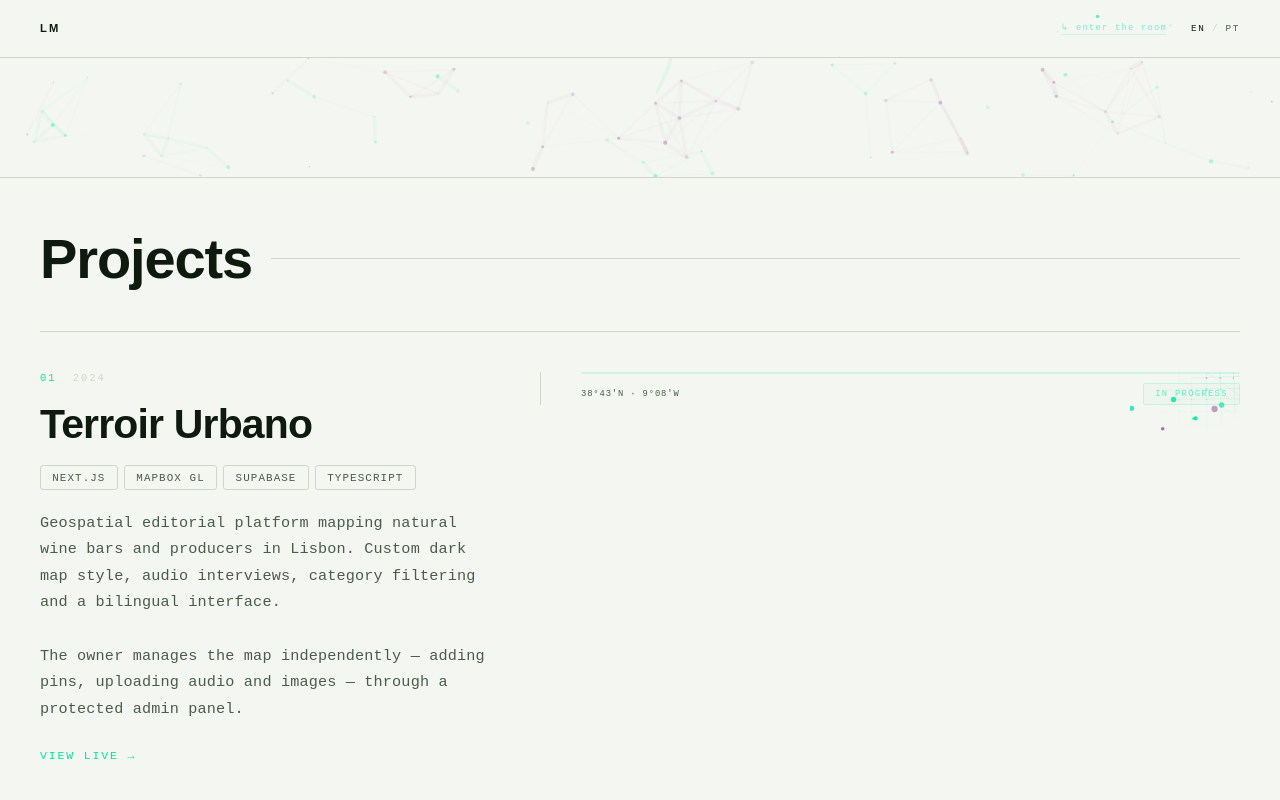
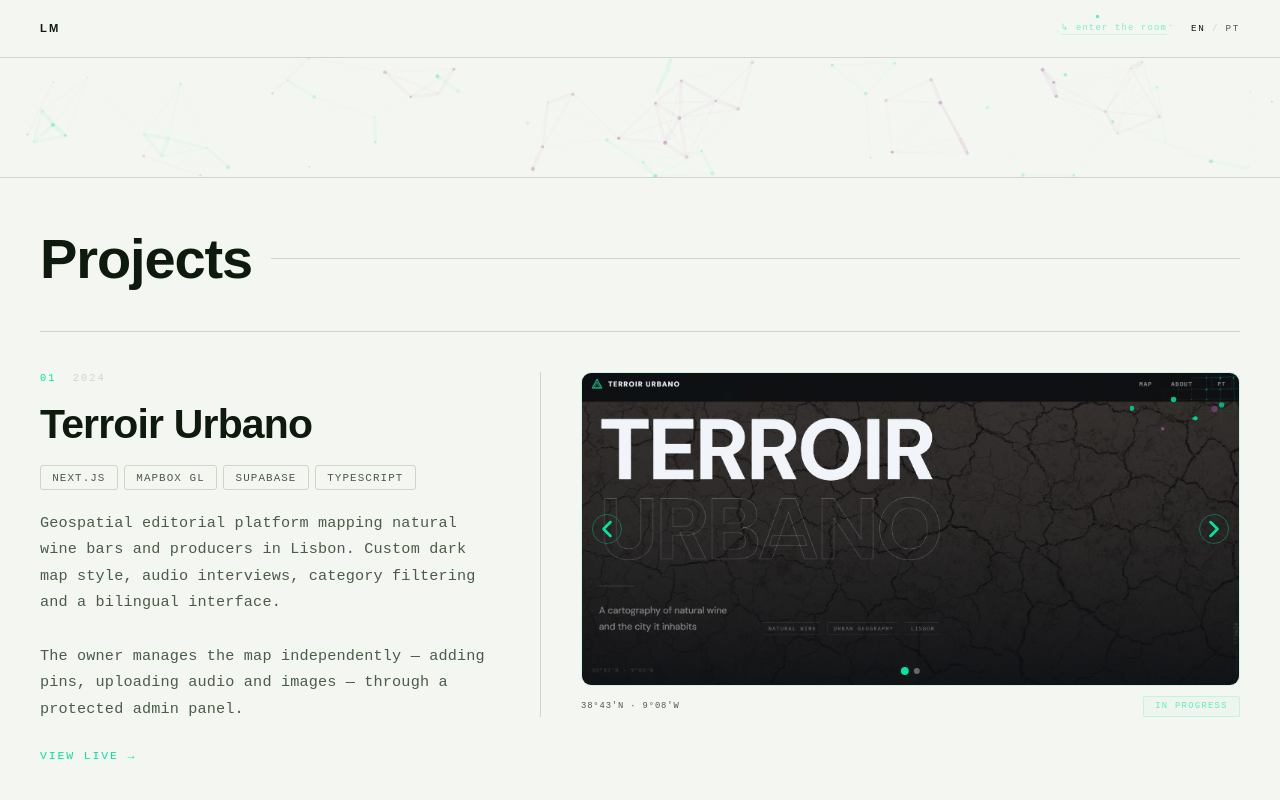
Before and after one commit to lmacanda/LMportfolio, a React (Vite) app: page / in a window 1280 px wide. Shown: the top 800 px of the page. Built offline with nearby package versions, Linux system fonts and the light colour scheme; a web font is replaced by a local one.

Commit message:
pre swipe version

```diff
--- a/src/components/ProjectFrame.module.css
+++ b/src/components/ProjectFrame.module.css
@@ -145,7 +145,6 @@
   overflow: hidden;
   border: 1px solid rgba(0, 229, 160, 0.15);
   background: transparent;
-  touch-action: pan-y; /* let vertical page scroll through; horizontal drag is handled by JS as a swipe */
 }
 
 .carouselSlide {
--- a/src/components/ProjectImage.tsx
+++ b/src/components/ProjectImage.tsx
@@ -141,43 +141,7 @@ export default function ProjectImage({ project }: ProjectImageProps) {
   const [index, setIndex] = useState(0)
   const hasMultiple = images.length > 1
 
-  const touchStartRef = useRef<{ x: number; y: number } | null>(null)
-  const wasSwipeRef = useRef(false)
-
-  const SWIPE_THRESHOLD = 40 // px of horizontal travel before it counts as a swipe
-
-  const handleTouchStart = (e: React.TouchEvent) => {
-    if (!hasMultiple) return
-    const t = e.touches[0]
-    touchStartRef.current = { x: t.clientX, y: t.clientY }
-  }
-
-  const handleTouchEnd = (e: React.TouchEvent) => {
-    if (!hasMultiple || !touchStartRef.current) return
-    const t = e.changedTouches[0]
-    const dx = t.clientX - touchStartRef.current.x
-    const dy = t.clientY - touchStartRef.current.y
-    touchStartRef.current = null
-
-    // Only treat it as a swipe if the movement is mostly horizontal —
-    // otherwise let a vertical drag scroll the page as normal.
-    if (Math.abs(dx) > SWIPE_THRESHOLD && Math.abs(dx) > Math.abs(dy)) {
-      wasSwipeRef.current = true
-      if (dx < 0) {
-        setIndex(i => (i + 1) % images.length)
-      } else {
-        setIndex(i => (i - 1 + images.length) % images.length)
-      }
-    }
-  }
-
   const handleClick = () => {
-    // A touchend fires a synthetic click right after it — swallow that one
-    // click so swiping doesn't also open the live site link.
-    if (wasSwipeRef.current) {
-      wasSwipeRef.current = false
-      return
-    }
     if (!project.url) return
     window.open(project.url, '_blank', 'noopener,noreferrer')
   }
@@ -213,27 +177,27 @@ export default function ProjectImage({ project }: ProjectImageProps) {
         className={styles.carousel}
         onClick={handleClick}
         onKeyDown={handleKeyDown}
-        onTouchStart={handleTouchStart}
-        onTouchEnd={handleTouchEnd}
         role={project.url ? 'link' : undefined}
         tabIndex={project.url ? 0 : undefined}
         aria-label={project.url ? `${project.label} — ${lang === 'EN' ? 'view live' : 'ver projeto'}` : undefined}
         style={{ cursor: project.url ? 'pointer' : 'default' }}
       >
-        <div
-          className={styles.carouselTrack}
-          style={{ transform: `translateX(-${index * 100}%)` }}
-        >
-          {images.map((src, i) => (
-            <div key={src} className={styles.carouselSlide}>
+        {images.map((src, i) => {
+          const isActive = i === index
+          return (
+            <div
+              key={src}
+              className={`${styles.carouselSlide} ${isActive ? styles.carouselSlideActive : ''}`}
+              aria-hidden={!isActive}
+            >
               <img
                 src={src}
                 alt={`${project.label} screenshot ${i + 1}`}
                 className={styles.carouselImg}
               />
             </div>
-          ))}
-        </div>
+          )
+        })}
 
         {hasMultiple && (
           <>
```
